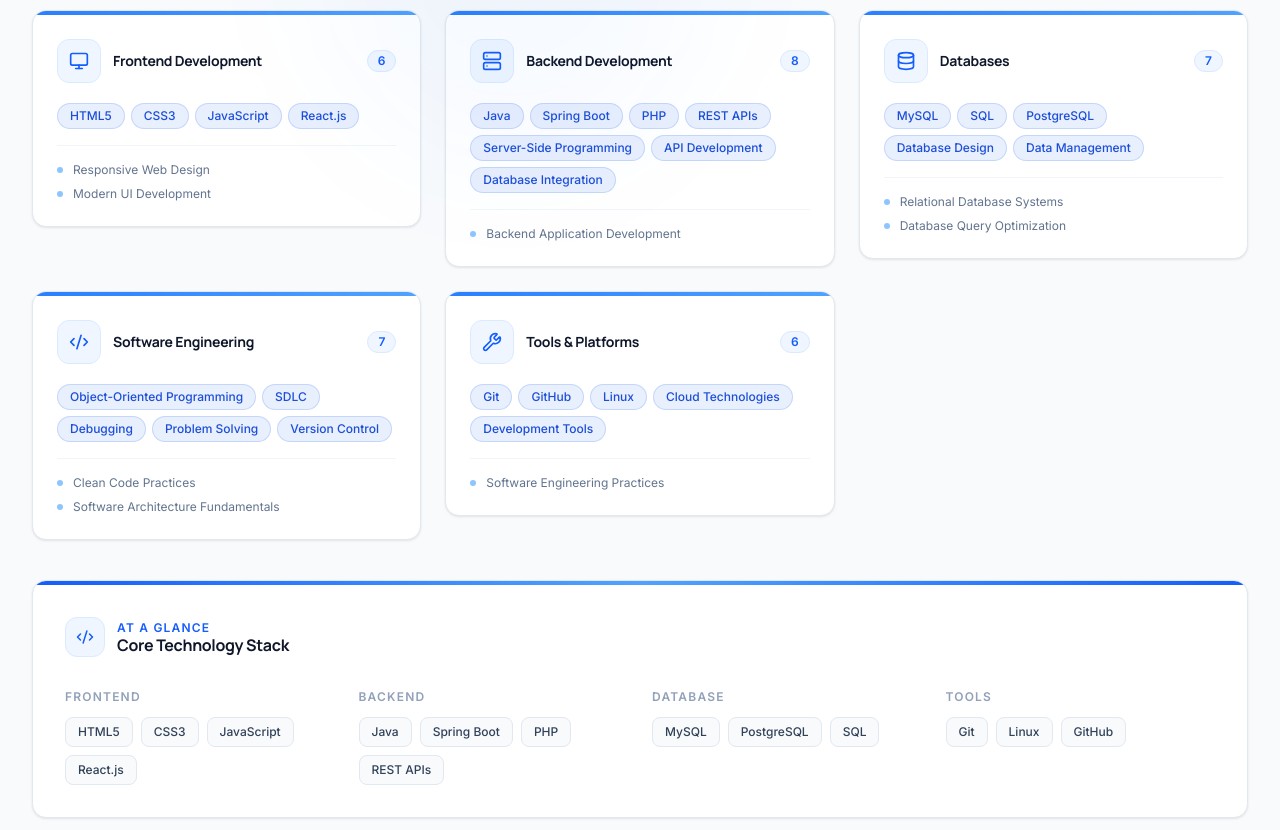
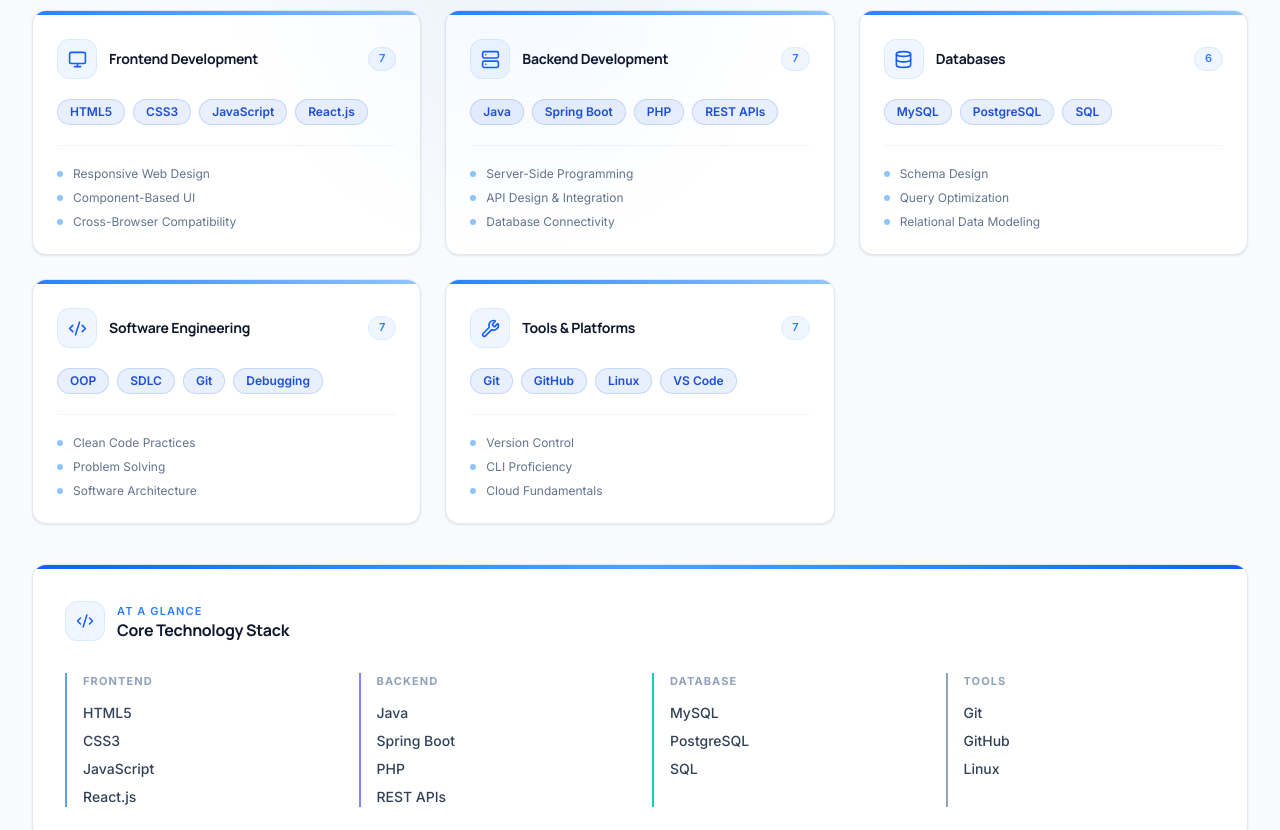
Before and after one commit to quelemine/Quelemine-Portfolio, a Next.js app: page / in a window 1280 px wide. Shown: the part 2720-3550 px from the top of the page. Built offline with nearby package versions, Linux system fonts and the light colour scheme.

Commit message:
redesign: clean skills card layout — split tags/capabilities, core stack with accent borders

```diff
--- a/components/Skills/index.tsx
+++ b/components/Skills/index.tsx
@@ -28,11 +28,9 @@
           <h2 className="text-3xl sm:text-4xl font-bold section-title">Technical Skills</h2>
         </motion.div>
 
-        <div className="grid md:grid-cols-2 xl:grid-cols-3 gap-6 items-start">
+        <div className="grid md:grid-cols-2 xl:grid-cols-3 gap-6">
           {skillCategories.map((cat, i) => {
             const Icon = iconMap[cat.icon as keyof typeof iconMap] || Code2;
-            const tags = cat.skills.filter(s => s.split(" ").length <= 2);
-            const descriptors = cat.skills.filter(s => s.split(" ").length > 2);
             return (
               <motion.div
                 key={cat.id}
@@ -40,60 +38,58 @@
                 animate={inView ? { opacity: 1, y: 0 } : {}}
                 transition={{ duration: 0.5, delay: i * 0.1 }}
                 whileHover={{ y: -4 }}
-                className="glass-card rounded-2xl overflow-hidden transition-all duration-300 group"
+                className="glass-card rounded-2xl overflow-hidden transition-all duration-300 group flex flex-col"
               >
-                {/* Accent top bar */}
-                <div className="h-1 w-full bg-gradient-to-r from-blue-500 to-blue-400" />
+                {/* Accent bar */}
+                <div className="h-1 w-full bg-gradient-to-r from-blue-500 to-blue-300" />
 
-                <div className="p-6">
-                  {/* Card header */}
-                  <div className="flex items-center justify-between mb-5">
+                <div className="p-6 flex flex-col gap-5 flex-1">
+                  {/* Header */}
+                  <div className="flex items-center justify-between">
                     <div className="flex items-center gap-3">
-                      <div className="w-11 h-11 rounded-xl bg-blue-50 border border-blue-100 flex items-center justify-center group-hover:bg-blue-100 transition-colors duration-300">
-                        <Icon size={20} className="text-blue-600" />
+                      <div className="w-10 h-10 rounded-xl bg-blue-50 border border-blue-100 flex items-center justify-center group-hover:bg-blue-100 transition-colors duration-300 shrink-0">
+                        <Icon size={19} className="text-blue-600" />
                       </div>
-                      <h3 className="text-slate-900 font-bold text-sm leading-tight">{cat.title}</h3>
+                      <h3 className="text-slate-800 font-bold text-sm leading-snug">{cat.title}</h3>
                     </div>
-                    <span className="text-xs font-semibold text-blue-600 bg-blue-50 border border-blue-100 rounded-full px-2.5 py-0.5">
-                      {cat.skills.length}
+                    <span className="text-[11px] font-semibold text-blue-500 bg-blue-50 border border-blue-100 rounded-full px-2.5 py-0.5 shrink-0">
+                      {cat.tags.length + cat.capabilities.length}
                     </span>
                   </div>
 
-                  {/* Tag badges */}
-                  <div className="flex flex-wrap gap-1.5">
-                    {tags.map((skill, j) => (
+                  {/* Tech tags */}
+                  <div className="flex flex-wrap gap-2">
+                    {cat.tags.map((tag, j) => (
                       <motion.span
-                        key={skill}
+                        key={tag}
                         initial={{ opacity: 0, scale: 0.85 }}
                         animate={inView ? { opacity: 1, scale: 1 } : {}}
-                        transition={{ duration: 0.3, delay: i * 0.1 + j * 0.04 }}
-                        className="skill-badge px-3 py-1 rounded-full text-xs font-medium cursor-default"
+                        transition={{ duration: 0.25, delay: i * 0.1 + j * 0.05 }}
+                        className="skill-badge px-3 py-1 rounded-full text-xs font-semibold cursor-default"
                       >
-                        {skill}
+                        {tag}
                       </motion.span>
                     ))}
                   </div>
 
-                  {/* Descriptor list */}
-                  {descriptors.length > 0 && (
-                    <>
-                      <div className="my-4 border-t border-slate-100" />
+                  {/* Divider */}
+                  <div className="border-t border-slate-100" />
+
+                  {/* Capabilities */}
                   <ul className="space-y-2">
-                        {descriptors.map((skill, j) => (
+                    {cat.capabilities.map((cap, j) => (
                       <motion.li
-                            key={skill}
-                            initial={{ opacity: 0, x: -8 }}
+                        key={cap}
+                        initial={{ opacity: 0, x: -6 }}
                         animate={inView ? { opacity: 1, x: 0 } : {}}
-                            transition={{ duration: 0.3, delay: i * 0.1 + (tags.length + j) * 0.04 }}
+                        transition={{ duration: 0.25, delay: i * 0.1 + (cat.tags.length + j) * 0.05 }}
                         className="flex items-center gap-2.5 text-xs text-slate-500"
                       >
                         <span className="w-1.5 h-1.5 rounded-full bg-blue-300 shrink-0" />
-                            {skill}
+                        {cap}
                       </motion.li>
                     ))}
                   </ul>
-                    </>
-                  )}
                 </div>
               </motion.div>
             );
@@ -109,33 +105,35 @@
         >
           <div className="h-1 w-full bg-gradient-to-r from-blue-600 via-blue-400 to-blue-600" />
           <div className="p-8">
+            {/* Header */}
             <div className="flex items-center gap-3 mb-8">
-              <div className="w-10 h-10 rounded-xl bg-blue-50 border border-blue-100 flex items-center justify-center">
+              <div className="w-10 h-10 rounded-xl bg-blue-50 border border-blue-100 flex items-center justify-center shrink-0">
                 <Code2 size={18} className="text-blue-600" />
               </div>
               <div>
-                <p className="text-xs font-semibold text-blue-600 uppercase tracking-widest">At a Glance</p>
-                <h3 className="text-slate-900 font-bold text-base">Core Technology Stack</h3>
+                <p className="text-[11px] font-semibold text-blue-500 uppercase tracking-widest">At a Glance</p>
+                <h3 className="text-slate-800 font-bold text-base">Core Technology Stack</h3>
               </div>
             </div>
 
+            {/* Groups */}
             <div className="grid sm:grid-cols-2 lg:grid-cols-4 gap-6">
               {([
-                { label: "Frontend", techs: ["HTML5", "CSS3", "JavaScript", "React.js"] },
-                { label: "Backend",  techs: ["Java", "Spring Boot", "PHP", "REST APIs"] },
-                { label: "Database", techs: ["MySQL", "PostgreSQL", "SQL"] },
-                { label: "Tools",    techs: ["Git", "Linux", "GitHub"] },
-              ] as { label: string; techs: string[] }[]).map((group, gi) => (
-                <div key={group.label}>
-                  <p className="text-xs font-semibold text-slate-400 uppercase tracking-widest mb-3">{group.label}</p>
-                  <div className="flex flex-wrap gap-2">
+                { label: "Frontend", color: "border-blue-400",   techs: ["HTML5", "CSS3", "JavaScript", "React.js"] },
+                { label: "Backend",  color: "border-indigo-400", techs: ["Java", "Spring Boot", "PHP", "REST APIs"] },
+                { label: "Database", color: "border-teal-400",   techs: ["MySQL", "PostgreSQL", "SQL"] },
+                { label: "Tools",    color: "border-slate-400",  techs: ["Git", "GitHub", "Linux"] },
+              ] as { label: string; color: string; techs: string[] }[]).map((group, gi) => (
+                <div key={group.label} className={`pl-4 border-l-2 ${group.color}`}>
+                  <p className="text-[11px] font-bold text-slate-400 uppercase tracking-widest mb-3">{group.label}</p>
+                  <div className="flex flex-col gap-2">
                     {group.techs.map((tech, ti) => (
                       <motion.span
                         key={tech}
-                        initial={{ opacity: 0, y: 8 }}
-                        animate={inView ? { opacity: 1, y: 0 } : {}}
-                        transition={{ duration: 0.3, delay: 0.6 + gi * 0.08 + ti * 0.04 }}
-                        className="px-3 py-1.5 rounded-lg bg-slate-50 border border-slate-200 text-slate-700 text-xs font-medium hover:border-blue-300 hover:bg-blue-50 hover:text-blue-700 transition-all cursor-default"
+                        initial={{ opacity: 0, x: -8 }}
+                        animate={inView ? { opacity: 1, x: 0 } : {}}
+                        transition={{ duration: 0.25, delay: 0.6 + gi * 0.08 + ti * 0.04 }}
+                        className="text-sm font-medium text-slate-700"
                       >
                         {tech}
                       </motion.span>
--- a/data/skills.ts
+++ b/data/skills.ts
@@ -3,35 +3,35 @@
     id: "frontend",
     title: "Frontend Development",
     icon: "Monitor",
-    color: "from-blue-500 to-cyan-500",
-    skills: ["HTML5", "CSS3", "JavaScript", "React.js", "Responsive Web Design", "Modern UI Development"],
+    tags: ["HTML5", "CSS3", "JavaScript", "React.js"],
+    capabilities: ["Responsive Web Design", "Component-Based UI", "Cross-Browser Compatibility"],
   },
   {
     id: "backend",
     title: "Backend Development",
     icon: "Server",
-    color: "from-indigo-500 to-purple-500",
-    skills: ["Java", "Spring Boot", "PHP", "REST APIs", "Backend Application Development", "Server-Side Programming", "API Development", "Database Integration"],
+    tags: ["Java", "Spring Boot", "PHP", "REST APIs"],
+    capabilities: ["Server-Side Programming", "API Design & Integration", "Database Connectivity"],
   },
   {
     id: "database",
     title: "Databases",
     icon: "Database",
-    color: "from-teal-500 to-green-500",
-    skills: ["MySQL", "SQL", "PostgreSQL", "Database Design", "Relational Database Systems", "Data Management", "Database Query Optimization"],
+    tags: ["MySQL", "PostgreSQL", "SQL"],
+    capabilities: ["Schema Design", "Query Optimization", "Relational Data Modeling"],
   },
   {
     id: "software",
     title: "Software Engineering",
     icon: "Code2",
-    color: "from-orange-500 to-red-500",
-    skills: ["Object-Oriented Programming", "SDLC", "Debugging", "Problem Solving", "Clean Code Practices", "Version Control", "Software Architecture Fundamentals"],
+    tags: ["OOP", "SDLC", "Git", "Debugging"],
+    capabilities: ["Clean Code Practices", "Problem Solving", "Software Architecture"],
   },
   {
     id: "tools",
     title: "Tools & Platforms",
     icon: "Wrench",
-    color: "from-slate-500 to-blue-600",
-    skills: ["Git", "GitHub", "Linux", "Cloud Technologies", "Development Tools", "Software Engineering Practices"],
+    tags: ["Git", "GitHub", "Linux", "VS Code"],
+    capabilities: ["Version Control", "CLI Proficiency", "Cloud Fundamentals"],
   },
 ];
```
Lines whose indentation alone changed are shown as unchanged.
